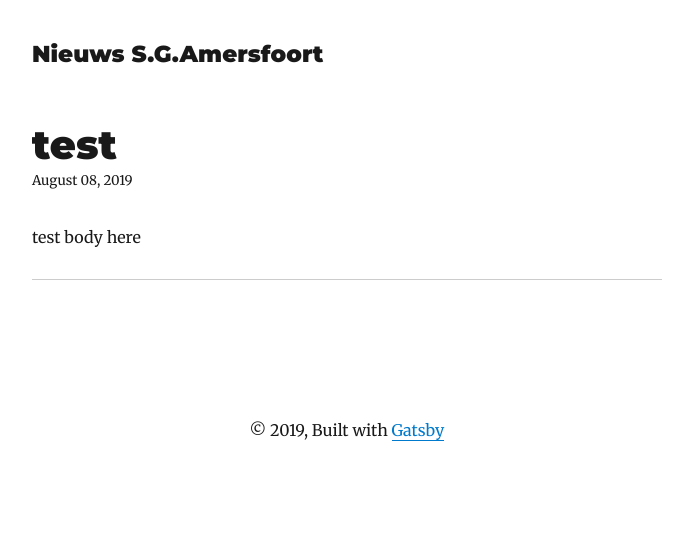
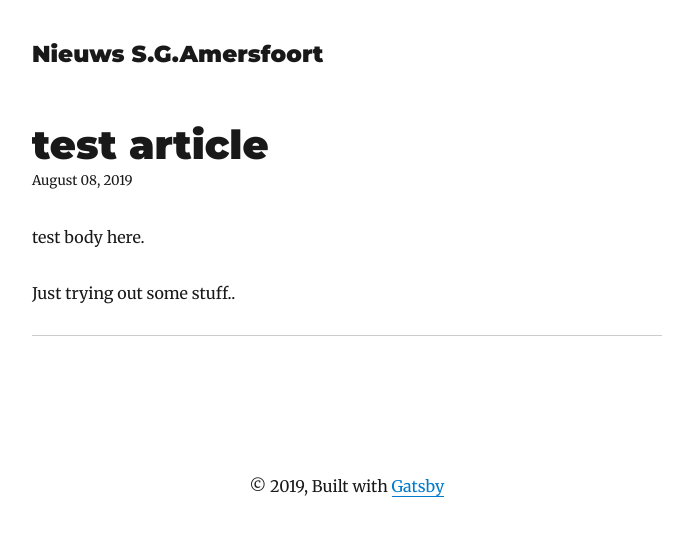
Before and after one commit to Guzzter/sga-news, a Gatsby site: page /blog/test/ in a window 1280 px wide. Shown: the whole page, without its empty margins (293-986 px from the left). Built offline with nearby package versions, Linux system fonts and the light colour scheme; Gatsby itself is replaced by a stand-in of ours; some packages are replaced by stand-ins of ours.

Commit message:
Update Blog “test”

```diff
--- a/content/blog/test.md
+++ b/content/blog/test.md
@@ -1,7 +1,11 @@
 ---
 path: test
 date: 2019-08-08T13:43:57.766Z
-title: test
+title: test article
 description: test description
 ---
-test body here
+test body here.
+
+
+
+Just trying out some stuff..
```
